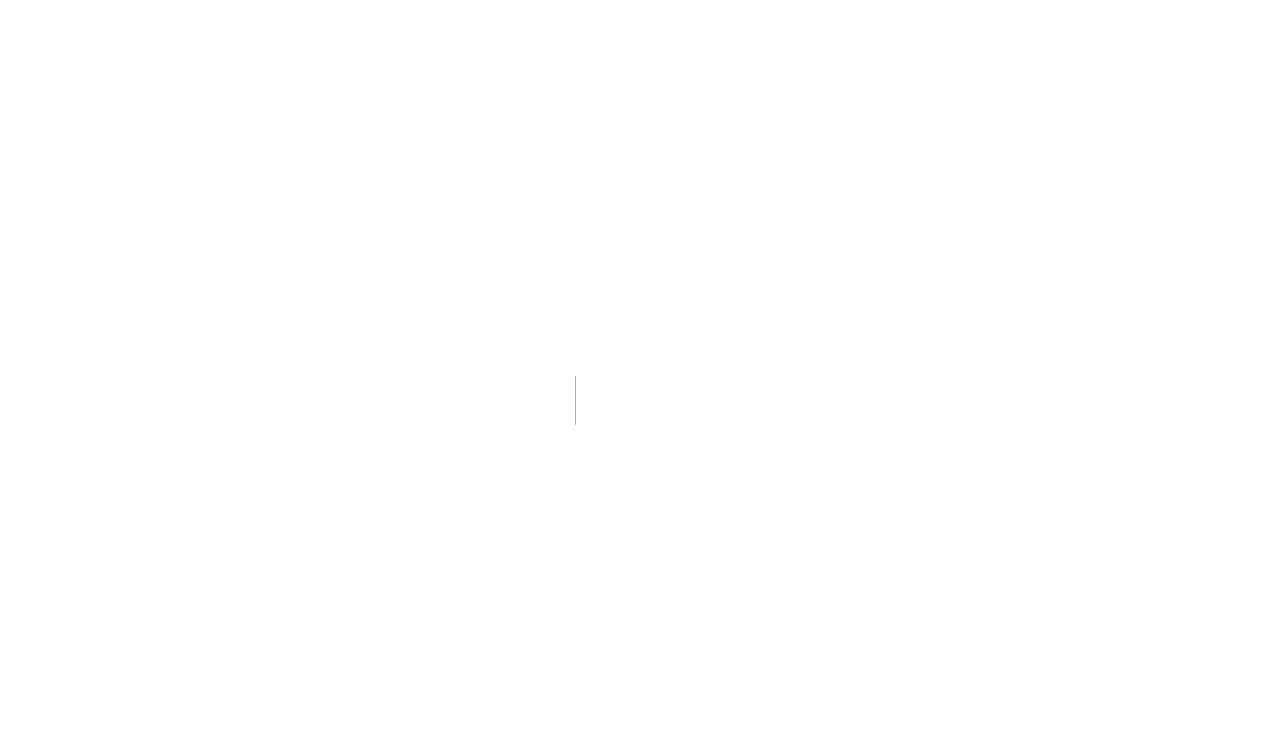
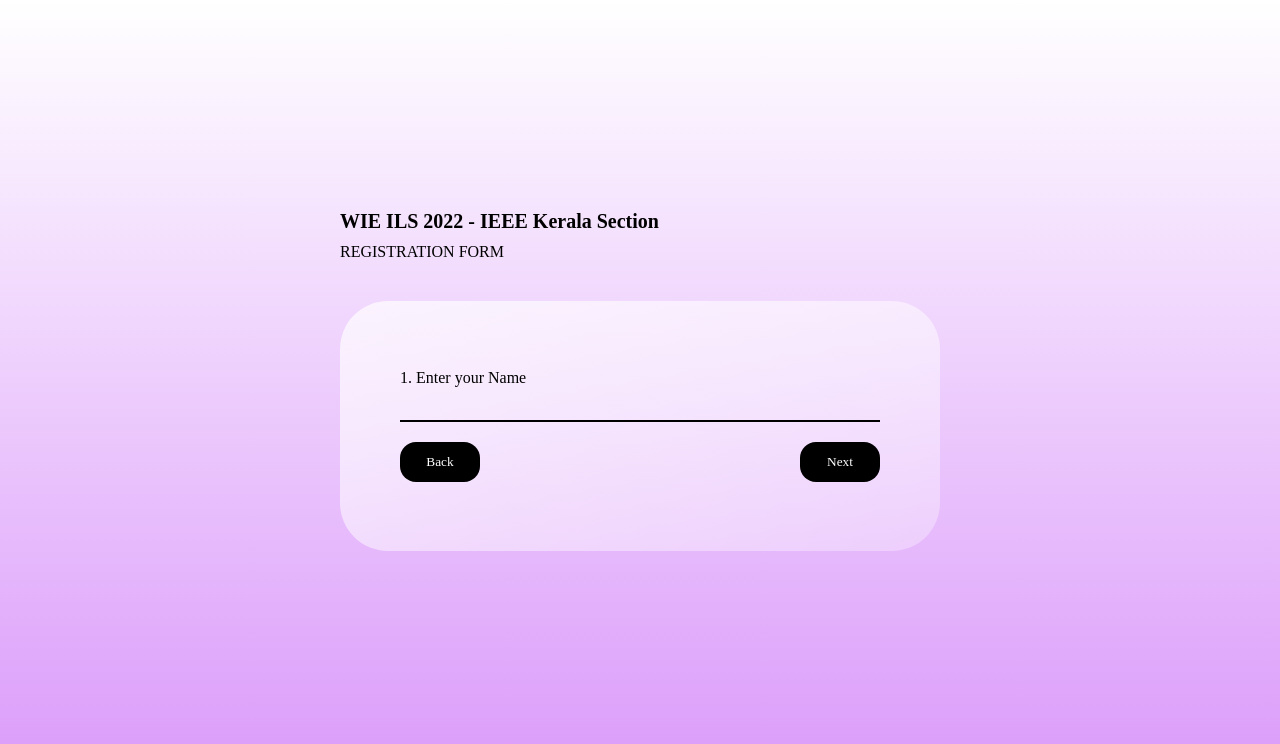
Before and after one commit to ForgottenTale/forms, a Next.js app: page /form2 in a window 1280 px wide. Before the commit this address had no page. Shown: the top 744 px of the page. Built offline with nearby package versions, Linux system fonts and the light colour scheme.

Commit message:
added form2

```diff
--- /dev/null
+++ b/pages/form2.js
@@ -0,0 +1,55 @@
+
+import styles from '../styles/Form.module.css';
+import { useState } from 'react';
+
+export default function form2() {
+
+    const [count, setCount] = useState(0);
+
+    return (
+
+        <div className={styles.body}>
+            <div className={styles.info}>
+                <h3 className={styles.title}>WIE ILS 2022 - IEEE Kerala Section</h3>
+                <p className={styles.sub}>REGISTRATION FORM</p>
+
+            </div>
+            <div className={styles.container}>
+                <div className={styles.overflow}>
+
+                    <div className={styles.inputs} style={{ transform: `translateX(${count * 1080 * -1}px)` }}>
+
+                        <div className={styles.inputContainer}>
+                            <p>1. Enter your Name</p>
+                            <input className={styles.input} />
+                        </div>
+                        <div className={styles.inputContainer}>
+                            <p>2. Enter your email</p>
+                            <input className={styles.input} />
+                        </div>
+                        <div className={styles.inputContainer}>
+                            <p>3. Enter your phone</p>
+                            <input className={styles.input} />
+                        </div>
+                    </div>
+                </div>
+
+                <div className={styles.buttons} >
+                    <div>
+                        <button className={styles.button} onClick={() => {
+                            if (count > 0) {
+                                setCount(count - 1)
+                            }
+                        }}>Back</button>
+                    </div>
+                    <button className={styles.button} onClick={() => {
+                        if (count < 2) {
+                            setCount(count + 1)
+                        }
+                    }}>Next</button>
+                </div>
+            </div>
+        </div>
+    )
+
+}
--- a/pages/index.js
+++ b/pages/index.js
@@ -86,7 +86,7 @@
     catch (err) {
       // console.log(err.response.data);
       setError(true)
-      setErrorMsg( err.response !== undefined ? String(err) : String(err))
+      setErrorMsg(err.response !== undefined ? String(err) : String(err))
       setLoading(false);
     }
 
@@ -128,9 +128,12 @@
                     <Input label="Email" placeholder={"Phone"} value={values} name="email" setFieldValue={setFieldValue} errors={errors}></Input>
                     <Input label="Email" placeholder={"College / Institution"} value={values} name="email" setFieldValue={setFieldValue} errors={errors}></Input>
                     <Input label="Phone" placeholder={"ieee membership id"} value={values} name="phone" setFieldValue={setFieldValue} errors={errors}></Input>
+
                       <button className="button" onClick={handleSubmit}>
                         SUBMIT
                       </button>
+
+
                   </>
                 )}
               </Formik>
--- /dev/null
+++ b/styles/Form.module.css
@@ -0,0 +1,101 @@
+.body {
+    height: 100%;
+    width: 100%;
+    display: flex;
+    align-items: center;
+    justify-content: center;
+    background: linear-gradient(white, #da98fa);
+    flex-direction: column;
+    padding: 20px;
+
+}
+
+.title {
+    color: black;
+    font-size: 20px;
+    margin-bottom: 10px;
+    font-weight: 600;
+}
+
+.sub {
+    color: black;
+
+}
+
+.info {
+    max-width: 600px;
+    width: 100%;
+}
+
+.container {
+    max-width: 600px;
+    width: 100%;
+    min-height: 250px;
+    border-radius: 3rem;
+    background: linear-gradient(to right bottom, rgba(255, 255, 255, 0.7), rgba(255, 255, 255, 0.3));
+    display: flex;
+    flex-direction: column;
+    justify-content: center;
+    padding: 60px;
+    overflow: hidden;
+    margin: 40px;
+}
+
+.input {
+    width: 480px;
+    height: 35px;
+    background-color: transparent;
+    border: none;
+    border-bottom: 2px rgb(0, 0, 0) solid;
+    outline: none;
+    color: rgb(0, 0, 0);
+    margin-right: 600px;
+}
+
+.inputContainer p {
+    color: black;
+    font-weight: 500;
+
+}
+
+.overflow {
+    overflow: hidden;
+}
+
+.inputs {
+    width: 100%;
+    display: flex;
+    transition: transform 250ms ease-out;
+}
+
+.buttons {
+    width: 100%;
+    display: flex;
+    justify-content: space-between;
+}
+
+.button {
+    width: 80px;
+    height: 40px;
+    background-color: black;
+    border-radius: 1rem;
+    margin-top: 20px;
+    margin-left: auto;
+    border: none;
+    cursor: pointer;
+}
+
+@media only screen and (max-width: 425px) {
+    .buttons {
+        flex-direction: column;
+    }
+
+    .button {
+        width: 100%;
+    }
+
+    .container {
+        padding: 60px 40px;
+        margin: 10px;
+    }
+}
--- a/styles/globals.css
+++ b/styles/globals.css
@@ -23,8 +23,13 @@
 
   font-family: "Poppins";
   overflow: hidden;
+  height: 100%;
+
 }
+#__next{
+  height: 100%;
 
+}
 a {
   color: inherit;
   text-decoration: none;
@@ -87,7 +92,7 @@
 }
 
 .eventdetails_des {
-  color: gray;
+  color: rgb(255, 255, 255, 0.7);
   margin-bottom: 30px;
   font-size: 14px;
   line-height: 26px;
@@ -156,7 +161,7 @@
   width: 100%;
   padding: 10px;
   height: 45px;
-  background-color: #eff2f5;
+  background-color: #ffffff0c;
   border: none;
   border-radius: 10px;
   font-size: 14px;
```
Lines whose indentation alone changed are shown as unchanged.
